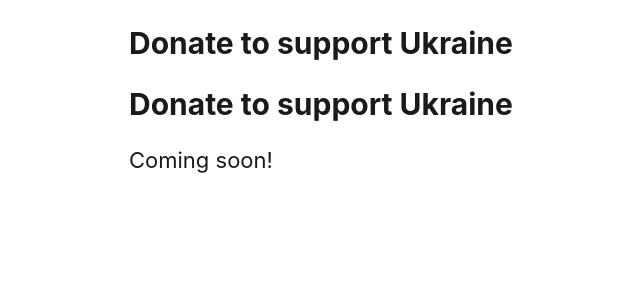
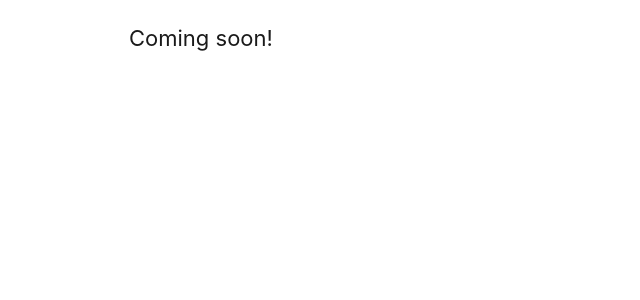
Before and after one commit to derekkedziora/ukrainian-wallpapers, a Jekyll site: the page built from donate.md, in a window 1280 px wide. Shown: the top 300 px of the page, without its empty margins (211-851 px from the left). Built offline with Jekyll 4.4.1, drawn with Linux system fonts in a browser that asks for light colours; our own code applies the rules of GitHub Pages for plain Markdown files.

Commit message:
Update donate.md

```diff
--- a/donate.md
+++ b/donate.md
@@ -3,6 +3,4 @@ layout: default
 permalink: /donate
 ---
 
-# Donate to support Ukraine
-
 Coming soon!
```
